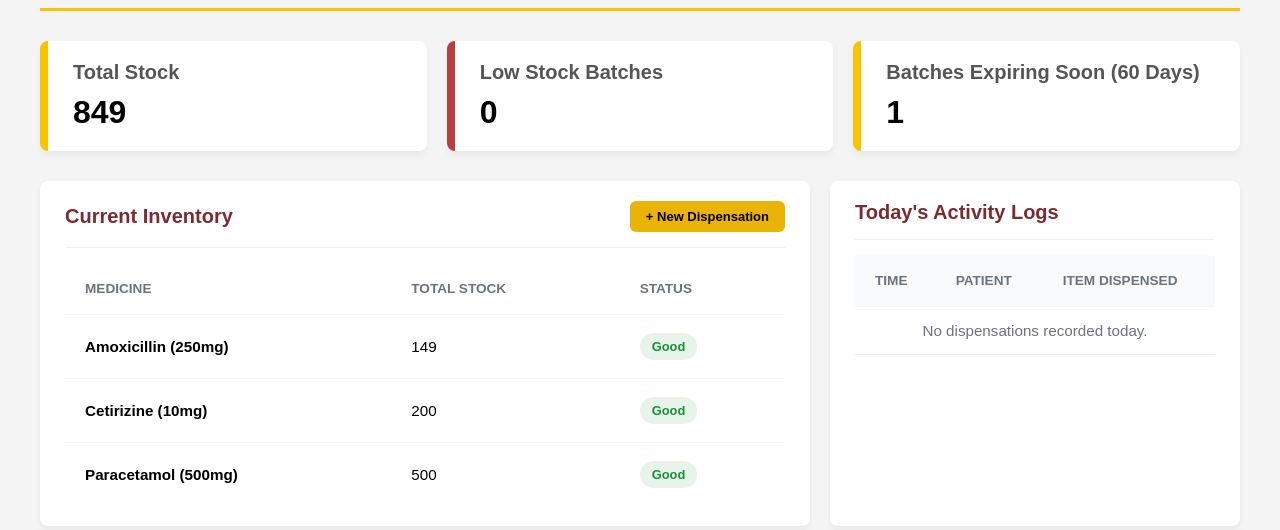
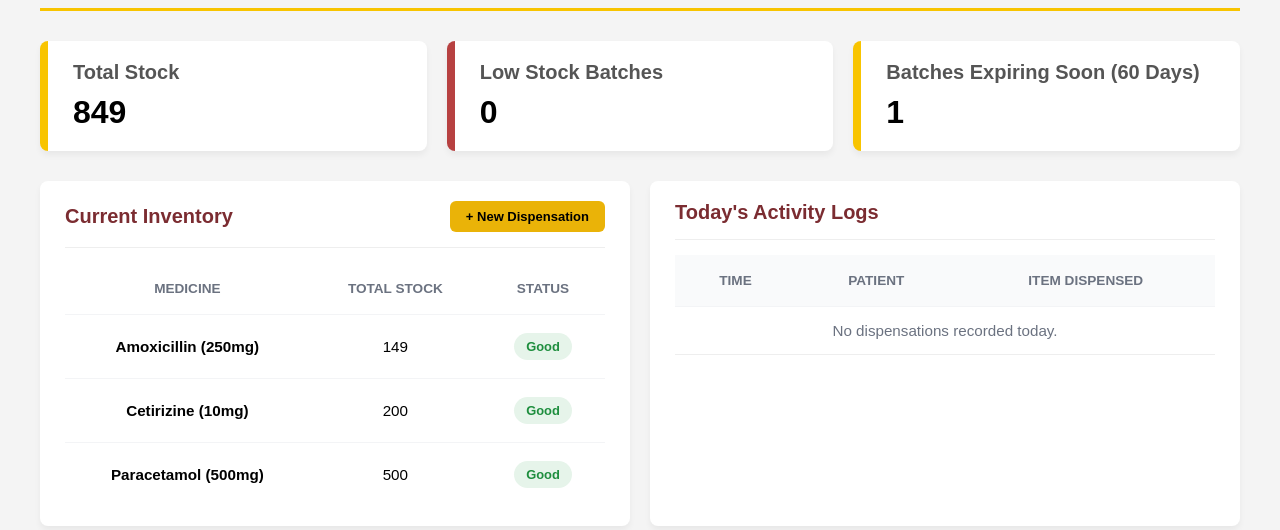
Before and after one commit to sigmacoy/IM1-Final-Capstone, a PHP site: page /dashboard/index.php in a window 1280 px wide. Shown: the part 191-721 px from the top of the page. Run offline with PHP 8.4, Linux system fonts and the light colour scheme; a user stored in the database is signed in; data comes from the database, SQL or seed files in the repository; some web fonts are replaced.

Commit message:
changed ui for dashboard-tab

```diff
--- a/TODO.txt
+++ b/TODO.txt
@@ -9,7 +9,3 @@ Arcel:
 
 
 Changes:
-
-1. In Dashboard tab, labels renamed into Low Stock Batches AND Batches Expiring Soon (60 Days)
-2. The width of yellow box is now fixed-size
-3. Center MEDICINE and QTY 1 input
--- a/src/dashboard/index.php
+++ b/src/dashboard/index.php
@@ -251,10 +251,12 @@
                         <?php else: ?>
                             <?php foreach ($groupedRecentLogs as $log): ?>
                                 <tr>
-                                    <td style="font-size: 0.9em; color: #6b7280; vertical-align: top; padding-top: 15px;">
+                                    <!-- Time Column -->
+                                    <td style="font-size: 0.9em; color: #6b7280; vertical-align: middle; text-align: center;">
                                         <?php echo date('g:i A', strtotime($log['dispense_date'])); ?>
                                     </td>
-                                    <td style="vertical-align: top; padding-top: 15px;">
+                                    <!-- Patient Column -->
+                                    <td style="vertical-align: middle;">
                                         <div style="font-weight: bold; color: #374151;">
                                             <?php echo htmlspecialchars($log['patient_first'] . ' ' . $log['patient_last']); ?>
                                         </div>
@@ -263,7 +265,8 @@
                                             ID: <?php echo htmlspecialchars($log['school_id']); ?>
                                         </div>
                                     </td>
-                                    <td style="vertical-align: top; padding-top: 15px;">
+                                    <!-- Item Despensed Column -->
+                                    <td style="vertical-align: middle;">
                                         <?php foreach ($log['items'] as $medName => $qty): ?>
                                             <div style="margin-bottom: 8px; font-size: 0.95em;">
                                                 <strong><?php echo htmlspecialchars($medName); ?></strong>
--- a/src/dashboard/style.css
+++ b/src/dashboard/style.css
@@ -1,5 +1,12 @@
 /* <!-- dashboard/style.css --> */
 /* --- 1. Container & Layout --- */
+
+.card.current-inventory {
+    min-width: 300px; /* Fallback for older browsers */
+    min-width: clamp(250px, 35vw, 500px); /* Min 250px | Ideal 35% of viewport | Max 500px */
+    flex: 1; /* Allows card to grow and shrink relative to other flex items */
+}
+
 .dashboard-container {
     padding: 40px;
     max-width: 1200px;
@@ -105,6 +112,25 @@
 
 .dashboard-table tbody tr:last-child td {
     border-bottom: none;
+}
+
+.dashboard-table th:nth-child(1),
+.dashboard-table td:nth-child(1) {
+    text-align: center;
+}
+
+.dashboard-table th:nth-child(2),
+.dashboard-table td:nth-child(2) {
+    text-align: center;
+}
+
+.dashboard-table td:nth-child(3) {
+    text-align: center;
+    vertical-align: middle;
+}
+
+.dashboard-table th:nth-child(3) {
+    text-align: center;
 }
 
 /* --- 5. Buttons & Badges --- */
```
